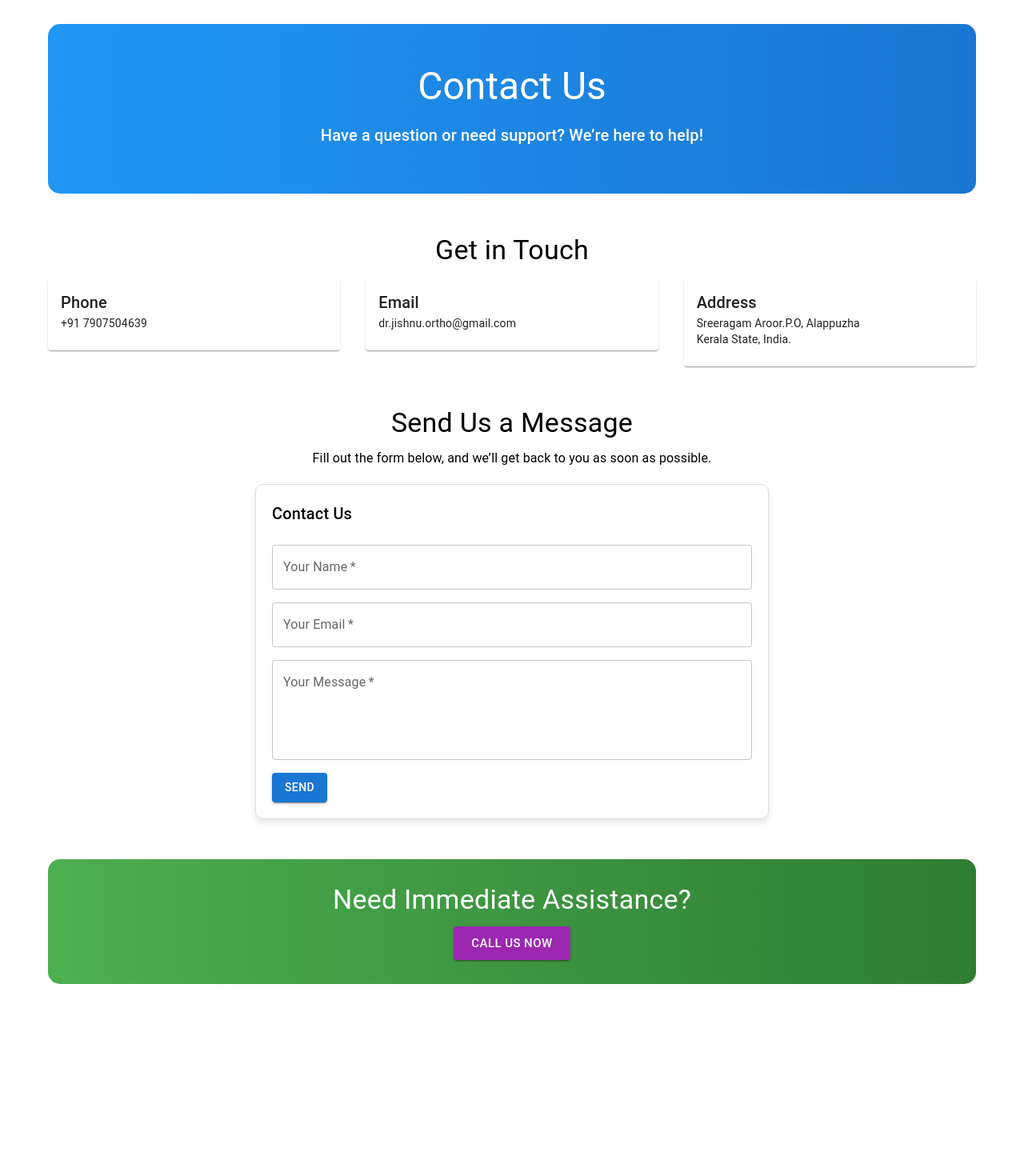
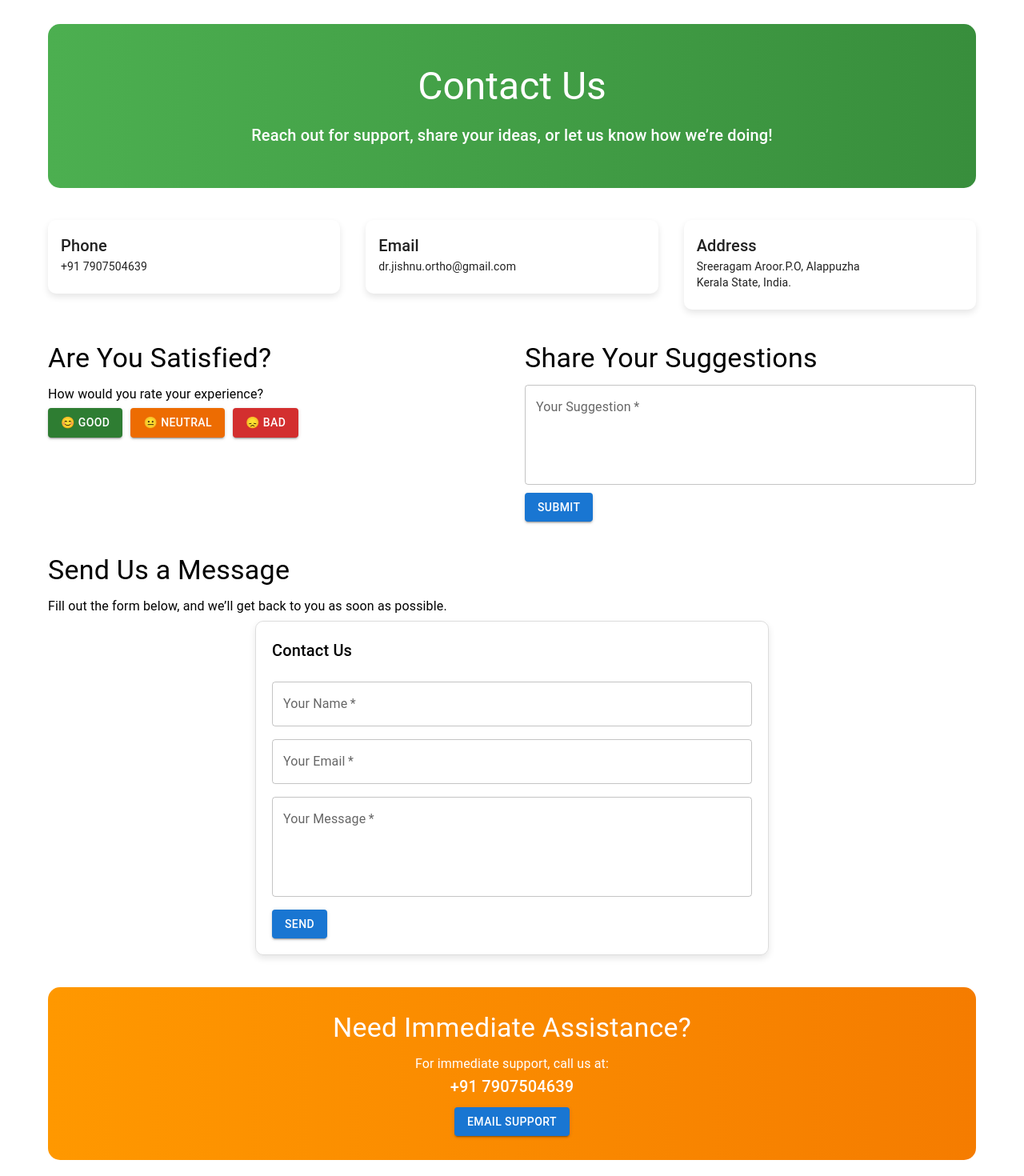
Before and after one commit to JishnuOrthodontics/Orthodonticwebsite, a React (Create React App) app: page /contact in a window 1280 px wide. Shown: the part 119-1589 px from the top of the page at 80% size. Before the commit the page ends 1369 px from the top, so only its background shows below. Built offline with nearby package versions, Linux system fonts and the light colour scheme; no server answers.

Commit message:
Updated Contact Page

```diff
--- a/src/components/Contact.js
+++ b/src/components/Contact.js
@@ -1,6 +1,9 @@
 import React from "react";
-import { Container, Grid, Typography, Button, Card, CardContent } from "@mui/material";
+import { Container, Grid, Typography, Card, CardContent } from "@mui/material";
 import ContactForm from "../components/ContactForm";
+import SatisfactionRating from "../components/SatisfactionRating";
+import SuggestionForm from "../components/SuggestionForm";
+import SupportDesk from "../components/SupportDesk";
 
 function Contact() {
   return (
@@ -10,27 +13,24 @@ function Contact() {
         style={{
           textAlign: "center",
           padding: "50px",
-          background: "linear-gradient(90deg, #2196f3, #1976d2)",
+          background: "linear-gradient(90deg, #4caf50, #388e3c)",
           color: "white",
           borderRadius: "15px",
+          marginBottom: "40px",
         }}
       >
         <Typography variant="h3" gutterBottom>
           Contact Us
         </Typography>
-        <Typography variant="h6" gutterBottom>
-          Have a question or need support? We’re here to help!
+        <Typography variant="h6">
+          Reach out for support, share your ideas, or let us know how we’re doing!
         </Typography>
       </div>
 
       {/* Contact Information Section */}
-      <div style={{ marginTop: "50px" }}>
-        <Typography variant="h4" gutterBottom style={{ textAlign: "center" }}>
-          Get in Touch
-        </Typography>
-        <Grid container spacing={4}>
+      <Grid container spacing={4} style={{ marginBottom: "40px" }}>
         <Grid item xs={12} md={4}>
-            <Card>
+          <Card style={{ borderRadius: "10px", boxShadow: "0 4px 8px rgba(0,0,0,0.1)" }}>
             <CardContent>
               <Typography variant="h6">Phone</Typography>
               <Typography variant="body2">+91 7907504639</Typography>
@@ -38,7 +38,7 @@ function Contact() {
           </Card>
         </Grid>
         <Grid item xs={12} md={4}>
-            <Card>
+          <Card style={{ borderRadius: "10px", boxShadow: "0 4px 8px rgba(0,0,0,0.1)" }}>
             <CardContent>
               <Typography variant="h6">Email</Typography>
               <Typography variant="body2">dr.jishnu.ortho@gmail.com</Typography>
@@ -46,7 +46,7 @@ function Contact() {
           </Card>
         </Grid>
         <Grid item xs={12} md={4}>
-            <Card>
+          <Card style={{ borderRadius: "10px", boxShadow: "0 4px 8px rgba(0,0,0,0.1)" }}>
             <CardContent>
               <Typography variant="h6">Address</Typography>
               <Typography variant="body2">
@@ -58,14 +58,29 @@ function Contact() {
           </Card>
         </Grid>
       </Grid>
-      </div>
+
+      {/* Feedback and Suggestions Section */}
+      <Grid container spacing={4} style={{ marginBottom: "40px" }}>
+        <Grid item xs={12} md={6}>
+          <Typography variant="h4" gutterBottom>
+            Are You Satisfied?
+          </Typography>
+          <SatisfactionRating />
+        </Grid>
+        <Grid item xs={12} md={6}>
+          <Typography variant="h4" gutterBottom>
+            Share Your Suggestions
+          </Typography>
+          <SuggestionForm />
+        </Grid>
+      </Grid>
 
       {/* Contact Form Section */}
-      <div style={{ marginTop: "50px" }}>
-        <Typography variant="h4" gutterBottom style={{ textAlign: "center" }}>
+      <div style={{ marginBottom: "40px" }}>
+        <Typography variant="h4" gutterBottom>
           Send Us a Message
         </Typography>
-        <Typography variant="body1" style={{ textAlign: "center", marginBottom: "20px" }}>
+        <Typography variant="body1" gutterBottom>
           Fill out the form below, and we’ll get back to you as soon as possible.
         </Typography>
         <div
@@ -78,16 +93,15 @@ function Contact() {
             boxShadow: "0 4px 8px rgba(0,0,0,0.1)",
           }}
         >
-          <ContactForm /> {/* Embed the ContactForm component here */}
+          <ContactForm />
         </div>
       </div>
 
-      {/* Call to Action Section */}
+      {/* 24/7 Support Section */}
       <div
         style={{
-          marginTop: "50px",
           padding: "30px",
-          background: "linear-gradient(90deg, #4caf50, #2e7d32)",
+          background: "linear-gradient(90deg, #ff9800, #f57c00)",
           color: "white",
           borderRadius: "15px",
           textAlign: "center",
@@ -96,9 +110,7 @@ function Contact() {
         <Typography variant="h4" gutterBottom>
           Need Immediate Assistance?
         </Typography>
-        <Button variant="contained" color="secondary" size="large">
-          Call Us Now
-        </Button>
+        <SupportDesk />
       </div>
     </Container>
   );
--- /dev/null
+++ b/src/components/SatisfactionRating.js
@@ -0,0 +1,60 @@
+import React, { useState } from "react";
+import { Button, Typography } from "@mui/material";
+import { collection, addDoc } from "firebase/firestore";
+import { db } from "../firebase-config";
+
+function SatisfactionRating() {
+  const [rating, setRating] = useState(null);
+  const [submitted, setSubmitted] = useState(false);
+
+  const handleRatingSubmit = async (value) => {
+    setRating(value); // Store the user's rating
+    setSubmitted(true);
+
+    try {
+      await addDoc(collection(db, "feedback"), {
+        rating: value,
+        timestamp: new Date(),
+      });
+    } catch (err) {
+      console.error("Error saving feedback:", err);
+    }
+  };
+
+  return (
+    <div>
+      {submitted ? (
+        <Typography variant="h6">
+          Thank you for your feedback! You rated us: <strong>{rating}</strong>
+        </Typography>
+      ) : (
+        <>
+          <Typography variant="body1" gutterBottom>
+            How would you rate your experience?
+          </Typography>
+          <Button variant="contained" color="success" onClick={() => handleRatingSubmit("Good")}>
+            😊 Good
+          </Button>
+          <Button
+            variant="contained"
+            color="warning"
+            style={{ marginLeft: "10px" }}
+            onClick={() => handleRatingSubmit("Neutral")}
+          >
+            😐 Neutral
+          </Button>
+          <Button
+            variant="contained"
+            color="error"
+            style={{ marginLeft: "10px" }}
+            onClick={() => handleRatingSubmit("Bad")}
+          >
+            😞 Bad
+          </Button>
+        </>
+      )}
+    </div>
+  );
+}
+
+export default SatisfactionRating;
--- /dev/null
+++ b/src/components/SuggestionForm.js
@@ -0,0 +1,60 @@
+import React, { useState } from "react";
+import { TextField, Button, CircularProgress, Typography } from "@mui/material";
+import { collection, addDoc } from "firebase/firestore";
+import { db } from "../firebase-config";
+
+function SuggestionForm() {
+  const [suggestion, setSuggestion] = useState("");
+  const [loading, setLoading] = useState(false);
+  const [submitted, setSubmitted] = useState(false);
+
+  const handleSubmit = async (e) => {
+    e.preventDefault();
+    setLoading(true);
+
+    try {
+      await addDoc(collection(db, "suggestions"), {
+        suggestion,
+        timestamp: new Date(),
+      });
+      setSubmitted(true);
+      setSuggestion("");
+    } catch (err) {
+      console.error("Error submitting suggestion:", err);
+    } finally {
+      setLoading(false);
+    }
+  };
+
+  return (
+    <form onSubmit={handleSubmit}>
+      {submitted ? (
+        <Typography variant="h6">Thank you for your suggestion!</Typography>
+      ) : (
+        <>
+          <TextField
+            label="Your Suggestion"
+            variant="outlined"
+            fullWidth
+            multiline
+            rows={4}
+            value={suggestion}
+            onChange={(e) => setSuggestion(e.target.value)}
+            required
+          />
+          <Button
+            type="submit"
+            variant="contained"
+            color="primary"
+            style={{ marginTop: "10px" }}
+            disabled={loading}
+          >
+            {loading ? <CircularProgress size={24} /> : "Submit"}
+          </Button>
+        </>
+      )}
+    </form>
+  );
+}
+
+export default SuggestionForm;
--- /dev/null
+++ b/src/components/SupportDesk.js
@@ -0,0 +1,23 @@
+import React from "react";
+import { Typography, Button } from "@mui/material";
+
+function SupportDesk() {
+  return (
+    <div>
+      <Typography variant="body1">
+        For immediate support, call us at:
+      </Typography>
+      <Typography variant="h6">+91 7907504639</Typography>
+      <Button
+        variant="contained"
+        color="primary"
+        style={{ marginTop: "10px" }}
+        href="mailto:dr.jishnu.ortho@gmail.com"
+      >
+        Email Support
+      </Button>
+    </div>
+  );
+}
+
+export default SupportDesk;
```
Lines whose indentation alone changed are shown as unchanged.
